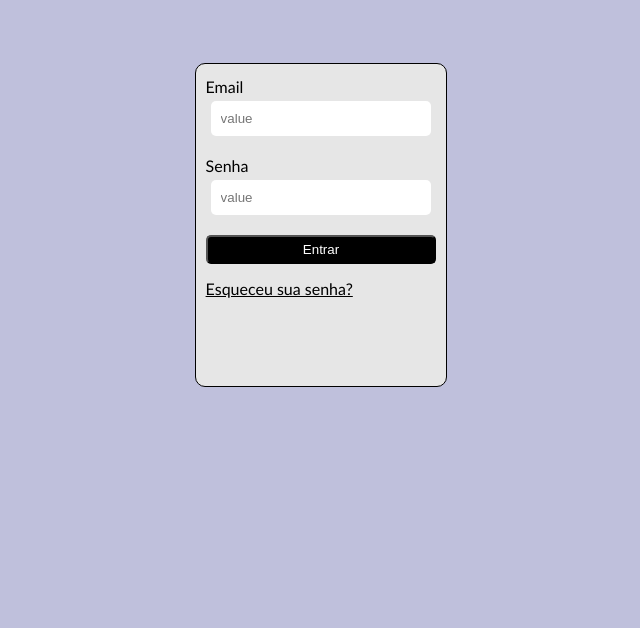
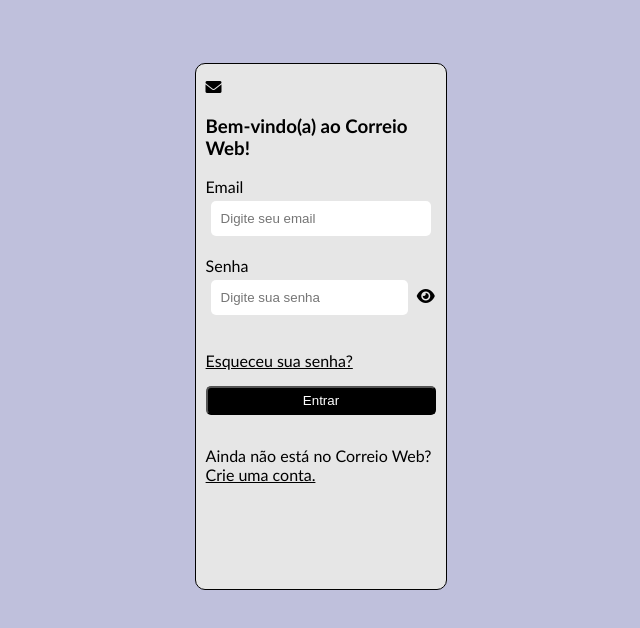
Before and after one commit to Gefft3/Trabalho-Prog-Web, a plain HTML site: page frontend/login/login.html in a window 1280 px wide. Shown: the whole page, without its empty margins (319-959 px from the left). Drawn offline with Linux system fonts and the light colour scheme.

Commit message:
add styling and content

```diff
--- a/frontend/login/login.html
+++ b/frontend/login/login.html
@@ -4,8 +4,9 @@
   <head>
     <meta charset="UTF-8">
     <meta name="description" content="Página de login do sistema Correio Web.">
-    <meta name="keywords" content="Login, Caixa Postal, Correio Web">
+    <meta name="keywords" content="Login, Caixa Postal, Correio Web, Sign in, Entrar">
     <meta name="viewport" content="width=device-width, initial-scale=1.0">
+    <link rel="stylesheet" href="https://cdnjs.cloudflare.com/ajax/libs/font-awesome/6.0.0-beta3/css/all.min.css"> <!--ícones-->
     <link rel="stylesheet" type="text/css" href="styleLogin.css">
     <script src="apiLogin.js"></script>
     <title>Login</title>
@@ -13,14 +14,25 @@
 
   <body>
     <main>
-        <form id="loginForm">
-            <label for="email">Email</label>
-            <input type="email" name="email" id="email" placeholder="value" required>
-            <label for="password">Senha</label>
-            <input type="password" name="password" id="password" placeholder="value" required>
-            <button type="submit" onclick="loginUser()">Entrar</button>
-        </form>
-        <span><a href="">Esqueceu sua senha?</a></span>
+      <div id="welcome-container">
+        <i class="fa-solid fa-envelope"></i><!--Ícone envelope-->
+        <h3>Bem-vindo(a) ao Correio Web!</h3>
+      </div>
+      <form id="loginForm">
+        <label for="email">Email</label>
+        <input type="email" name="email" id="email" placeholder="Digite seu email" required>
+
+        <label for="password">Senha</label>
+        <div id="password-container">
+          <input type="password" name="password" id="password" placeholder="Digite sua senha" required>
+          <i class="fas fa-eye" id="togglePassword"></i> <!--Ícone para mostrar a senha-->
+        </div>
+
+        <p><a href="" id="password-recovery">Esqueceu sua senha?</a></p>
+
+        <button type="submit" onclick="loginUser()">Entrar</button>
+      </form>
+      <p id ="p-register">Ainda não está no Correio Web?<a href="" id="a-register">Crie uma conta.</a></p> <!--Direcionar para a página de cadastro-->
     </main>
   </body>
 
```
